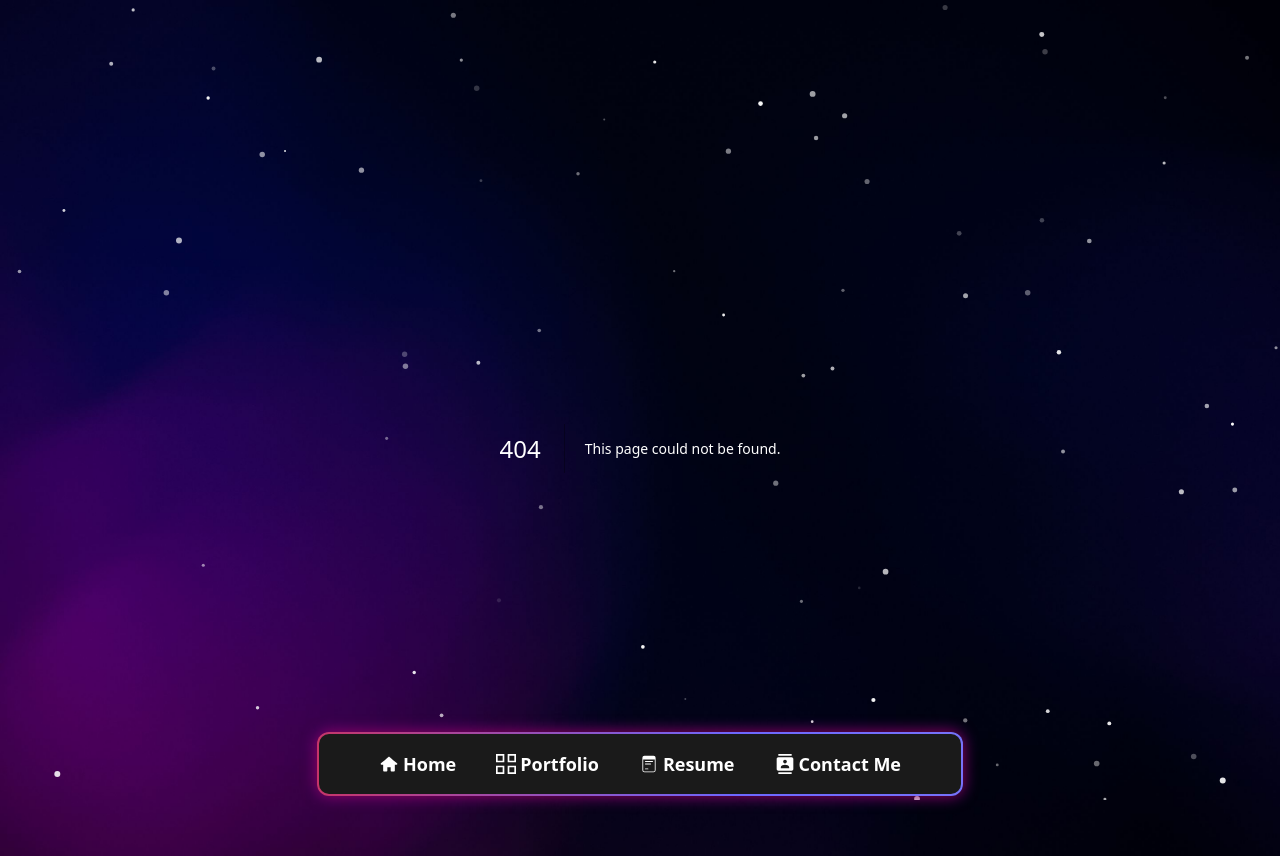
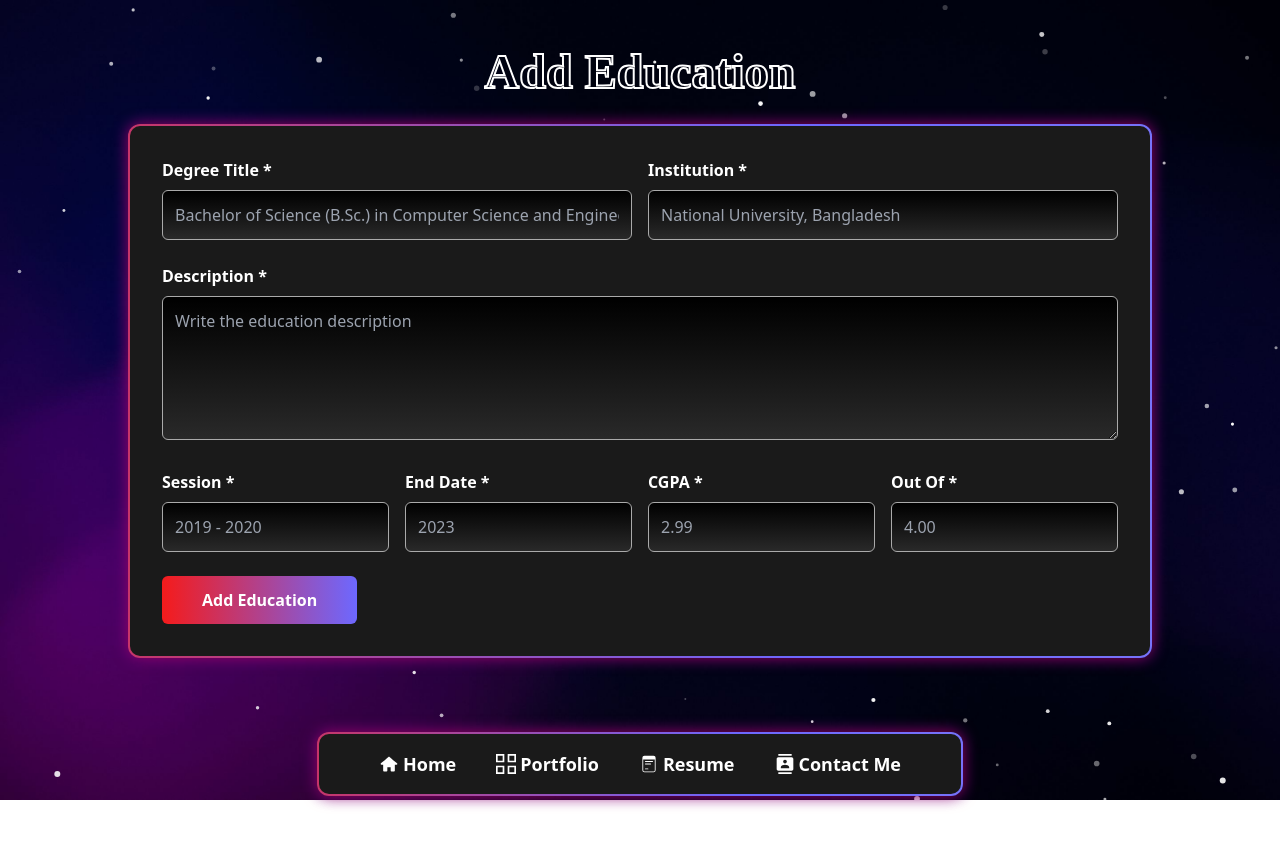
Before and after one commit to mahmudhasan07/mahmud-portfolio, a Next.js app: page /admin-panel/add-education in a window 1280 px wide. Before the commit this address had no page. After the commit the page ends 800 px from the top, so only its background shows below. Built offline with nearby package versions, Linux system fonts and the light colour scheme.

Commit message:
complete add education

```diff
--- /dev/null
+++ b/src/app/(admin panel)/admin-panel/add-education/AddEducation.tsx
@@ -0,0 +1,188 @@
+"use client";
+
+import { ChangeEvent, FormEvent, useState } from "react";
+
+type EducationForm = {
+  title: string;
+  institution: string;
+  description: string;
+  session: string;
+  endDate: string;
+  cgpa: string;
+  outOf: string;
+};
+
+const initialForm: EducationForm = {
+  title: "",
+  institution: "",
+  description: "",
+  session: "",
+  endDate: "",
+  cgpa: "",
+  outOf: "",
+};
+
+const AddEducation = () => {
+  const [form, setForm] = useState<EducationForm>(initialForm);
+
+  const handleFieldChange = (
+    event: ChangeEvent<HTMLInputElement | HTMLTextAreaElement>
+  ) => {
+    const { name, value } = event.target;
+
+    setForm((currentForm) => ({
+      ...currentForm,
+      [name]: value,
+    }));
+  };
+
+  const handleSubmit = (event: FormEvent<HTMLFormElement>) => {
+    event.preventDefault();
+
+    const educationValues = {
+      title: form.title,
+      institution: form.institution,
+      description: form.description,
+      session: form.session,
+      endDate: form.endDate,
+      cgpa: form.cgpa,
+      outOf: form.outOf,
+    };
+
+    console.log("Education values:", educationValues);
+  };
+
+  return (
+    <section className="pb-24">
+      <h1 className="londrina mb-7 text-center text-3xl font-bold md:text-4xl lg:text-5xl">
+        Add Education
+      </h1>
+
+      <form onSubmit={handleSubmit} className="borderNew mx-auto max-w-5xl space-y-6 p-4 md:p-8">
+        <div className="grid gap-4 md:grid-cols-2">
+          <div className="space-y-2">
+            <label htmlFor="title" className="font-semibold">
+              Degree Title *
+            </label>
+            <input
+              id="title"
+              name="title"
+              type="text"
+              required
+              value={form.title}
+              onChange={handleFieldChange}
+              placeholder="Bachelor of Science (B.Sc.) in Computer Science and Engineering"
+              className="w-full rounded-md border border-[#AAAAAA] p-3 text-white outline-none focus:border-secondary"
+            />
+          </div>
+
+          <div className="space-y-2">
+            <label htmlFor="institution" className="font-semibold">
+              Institution *
+            </label>
+            <input
+              id="institution"
+              name="institution"
+              type="text"
+              required
+              value={form.institution}
+              onChange={handleFieldChange}
+              placeholder="National University, Bangladesh"
+              className="w-full rounded-md border border-[#AAAAAA] p-3 text-white outline-none focus:border-secondary"
+            />
+          </div>
+        </div>
+
+        <div className="space-y-2">
+          <label htmlFor="description" className="font-semibold">
+            Description *
+          </label>
+          <textarea
+            id="description"
+            name="description"
+            required
+            value={form.description}
+            onChange={handleFieldChange}
+            placeholder="Write the education description"
+            className="min-h-36 w-full rounded-md border border-[#AAAAAA] p-3 text-white outline-none focus:border-secondary"
+          />
+        </div>
+
+        <div className="grid gap-4 md:grid-cols-2 lg:grid-cols-4">
+          <div className="space-y-2">
+            <label htmlFor="session" className="font-semibold">
+              Session *
+            </label>
+            <input
+              id="session"
+              name="session"
+              type="text"
+              required
+              value={form.session}
+              onChange={handleFieldChange}
+              placeholder="2019 - 2020"
+              className="w-full rounded-md border border-[#AAAAAA] p-3 text-white outline-none focus:border-secondary"
+            />
+          </div>
+
+          <div className="space-y-2">
+            <label htmlFor="endDate" className="font-semibold">
+              End Date *
+            </label>
+            <input
+              id="endDate"
+              name="endDate"
+              type="text"
+              required
+              value={form.endDate}
+              onChange={handleFieldChange}
+              placeholder="2023"
+              className="w-full rounded-md border border-[#AAAAAA] p-3 text-white outline-none focus:border-secondary"
+            />
+          </div>
+
+          <div className="space-y-2">
+            <label htmlFor="cgpa" className="font-semibold">
+              CGPA *
+            </label>
+            <input
+              id="cgpa"
+              name="cgpa"
+              type="text"
+              required
+              value={form.cgpa}
+              onChange={handleFieldChange}
+              placeholder="2.99"
+              className="w-full rounded-md border border-[#AAAAAA] p-3 text-white outline-none focus:border-secondary"
+            />
+          </div>
+
+          <div className="space-y-2">
+            <label htmlFor="outOf" className="font-semibold">
+              Out Of *
+            </label>
+            <input
+              id="outOf"
+              name="outOf"
+              type="text"
+              required
+              value={form.outOf}
+              onChange={handleFieldChange}
+              placeholder="4.00"
+              className="w-full rounded-md border border-[#AAAAAA] p-3 text-white outline-none focus:border-secondary"
+            />
+          </div>
+        </div>
+
+        <button
+          type="submit"
+          className="bgcolor inline-flex items-center justify-center rounded-md px-10 py-3 font-semibold text-white transition hover:opacity-90"
+        >
+          Add Education
+        </button>
+      </form>
+    </section>
+  );
+};
+
+export default AddEducation;
--- /dev/null
+++ b/src/app/(admin panel)/admin-panel/add-education/page.tsx
@@ -0,0 +1,11 @@
+import { Metadata } from "next";
+import AddEducation from "./AddEducation";
+
+export const metadata: Metadata = {
+  title: "Add Education | Admin Panel",
+  description: "Create a new education item from the admin panel.",
+};
+
+export default function Page() {
+  return <AddEducation />;
+}
```
